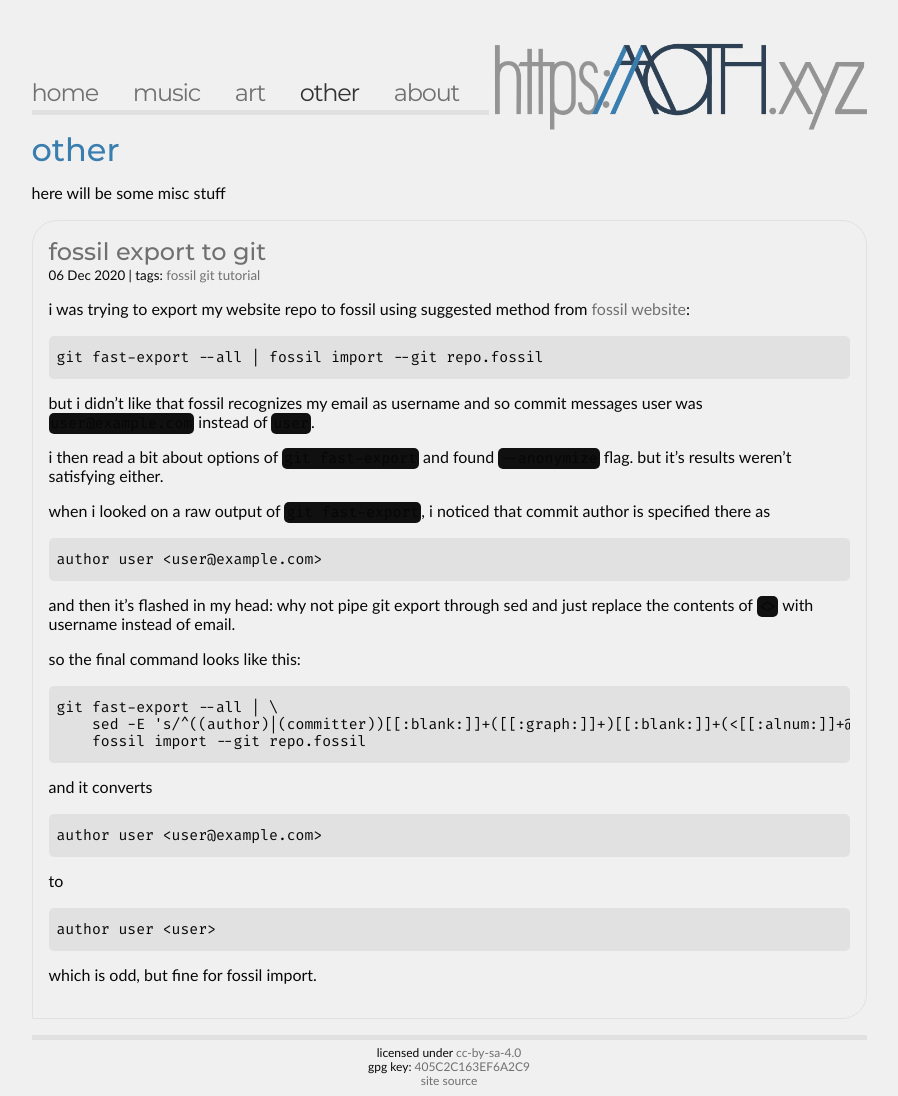
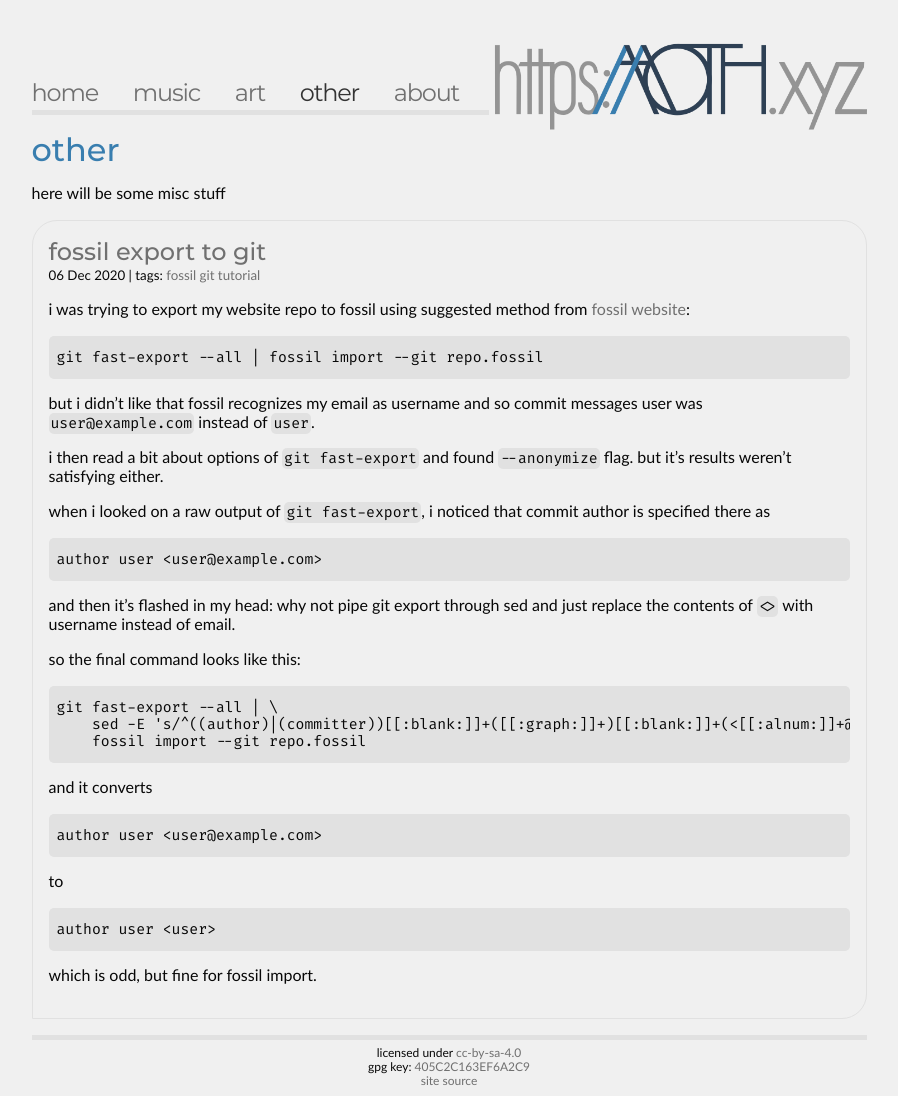
Before and after one commit to la-ninpre/aaoth.xyz, a Jekyll site: the page built from other.md, in a window 1280 px wide. Shown: the whole page, without its empty margins (191-1089 px from the left). Built offline with Jekyll 4.4.1, drawn with Linux system fonts in a browser that asks for light colours.

Commit message:
fix errors in stylesheet

```diff
--- a/_sass/main.scss
+++ b/_sass/main.scss
@@ -118,7 +118,7 @@ code {
     font-family: $code-font;
     font-size: 0.9em;
     &.language-plaintext.highlighter-rouge {
-        background: $color-darker-grey;
+        background: $color-main-grey;
         padding: 2px;
         border-radius: 5px;
     }
@@ -181,7 +181,6 @@ footer {
         background: $color-darker-grey;
     }
     .post {
-        //background: $color-dark-grey;
         border: 1px solid $color-dark-grey;
     }
     .post-page .post-header ul li a {
```
